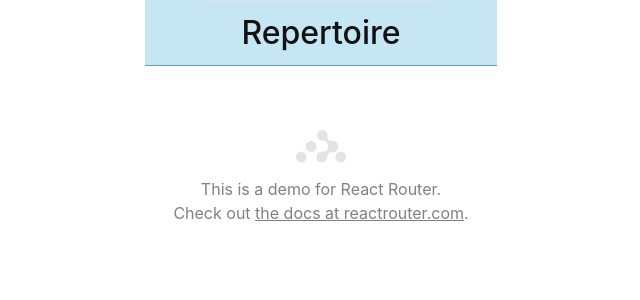
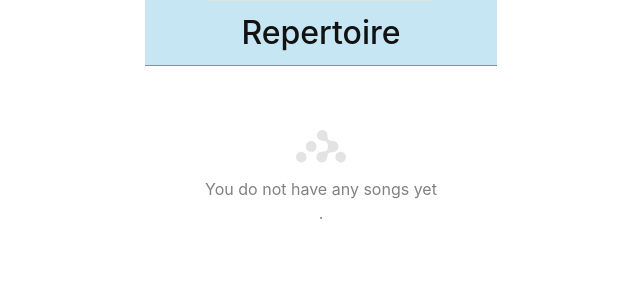
Before and after one commit to timdecillis/repertoire-r, a React (Create React App) app: page / in a window 1280 px wide. Shown: the top 300 px of the page, without its empty margins (319-959 px from the left). Built offline with nearby package versions, Linux system fonts and the light colour scheme.

Commit message:
updated index

```diff
--- a/src/routes/index.tsx
+++ b/src/routes/index.tsx
@@ -1,12 +1,9 @@
 export default function Index() {
   return (
     <p id="zero-state">
-      This is a demo for React Router.
+      You do not have any songs yet
       <br />
-      Check out{" "}
-      <a href="https://reactrouter.com">
-        the docs at reactrouter.com
-      </a>
+
       .
     </p>
   );
```
